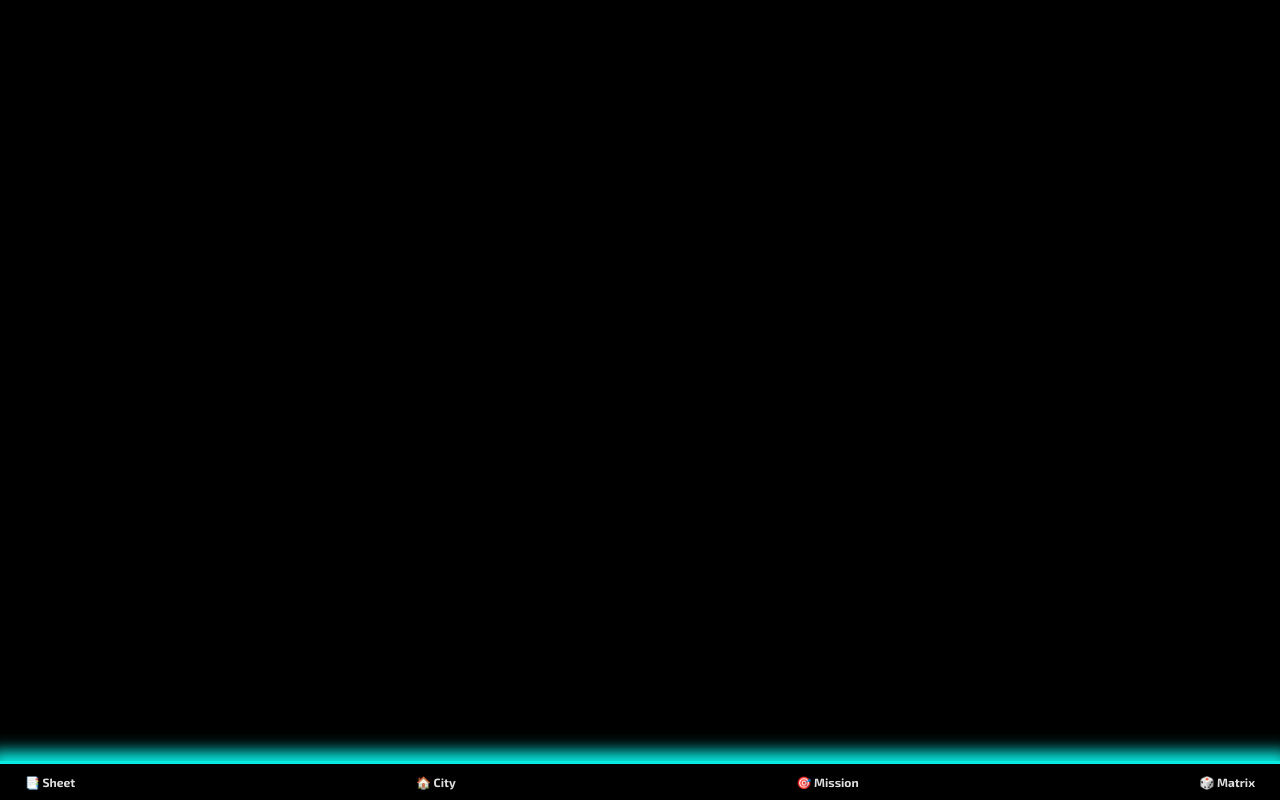
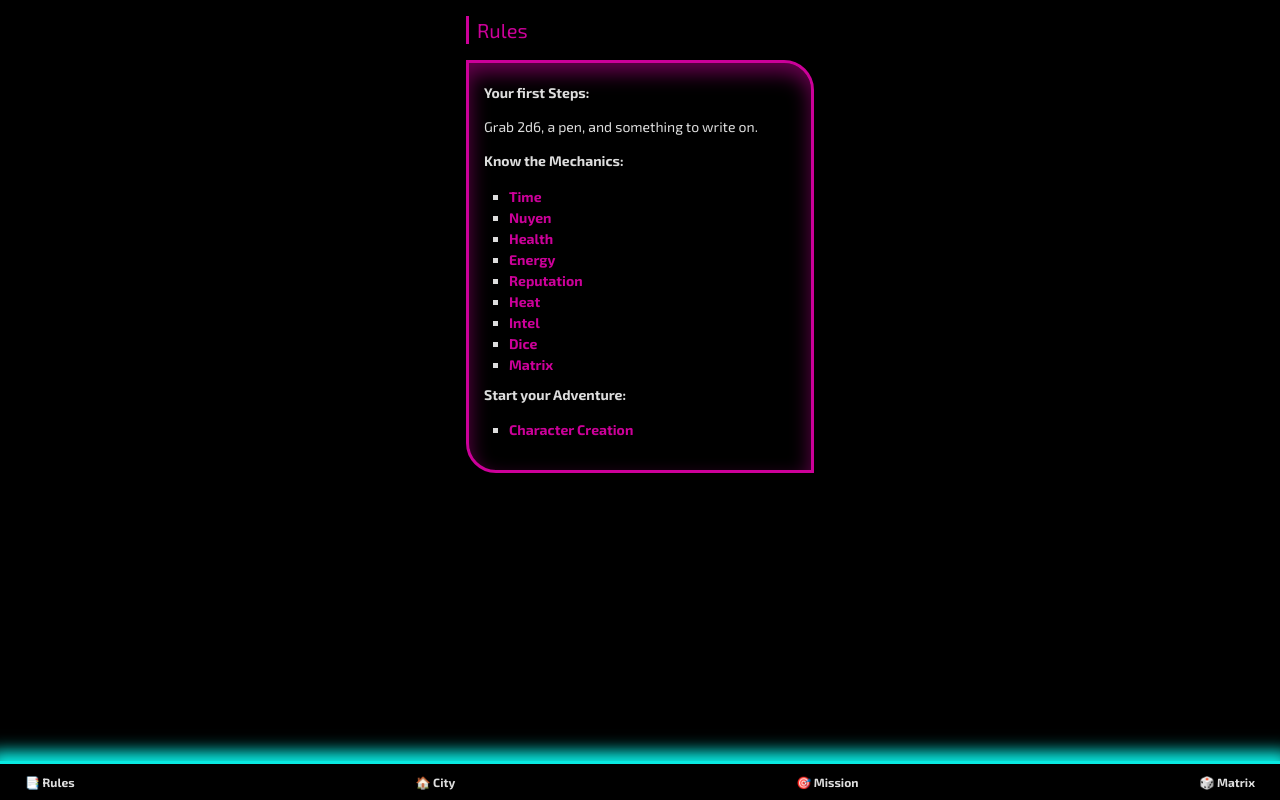
Before and after one commit to BroBuddy/shadowrun-neonhollow, a React (Vite) app: page /rules in a window 1280 px wide. Built offline with nearby package versions, Linux system fonts and the light colour scheme.

Commit message:
clean up

```diff
--- a/src/components/MobileNav.tsx
+++ b/src/components/MobileNav.tsx
@@ -3,8 +3,8 @@ import { Link } from 'react-router-dom'
 const MobileNav = () => {
     return (
         <section className="mobile-nav">
-            <Link to="/sheet">
-                <span className="text-xs">📑 Sheet</span>
+            <Link to="/rules">
+                <span className="text-xs">📑 Rules</span>
             </Link>
 
             <Link to="/city">
--- a/src/components/Rules.tsx
+++ /dev/null
@@ -1,11 +0,0 @@
-import Card from './Card'
-
-const Rules = () => {
-    return (
-        <section className="flex flex-col py-2 w-full">
-            <Card title="Rules">Rules</Card>
-        </section>
-    )
-}
-
-export default Rules
--- a/src/components/Sheet.tsx
+++ /dev/null
@@ -1,65 +0,0 @@
-import { Link } from 'react-router-dom'
-import Booklet from './Booklet'
-import Card from './Card'
-
-function Sheet() {
-    return (
-        <Card title="Sheet">
-            <p>
-                A fast-access reference sheet featuring the most essential rules
-                and frequently used tables.
-            </p>
-            <p>
-                <strong>Rules:</strong>
-            </p>
-            <p>
-                <Link to="/R001" className="a">
-                    R001
-                </Link>{' '}
-                &#8594; Welcome to NeonHollow
-            </p>
-            <p>
-                <Link to="/R002" className="a">
-                    R002
-                </Link>{' '}
-                &#8594; Instructions
-            </p>
-            <p>
-                <strong>Matrix:</strong>
-            </p>
-            <p>
-                <Link to="/R401" className="a">
-                    R401
-                </Link>{' '}
-                &#8594; Event Matrix
-            </p>
-            <p>
-                <Link to="/R501" className="a">
-                    R501
-                </Link>{' '}
-                &#8594; Runner Matrix
-            </p>
-            <p>
-                <strong>Mission:</strong>
-            </p>
-            <p>
-                <Link to="/R602" className="a">
-                    R602
-                </Link>{' '}
-                &#8594; Rules
-            </p>
-            <p>
-                <Link to="/R603" className="a">
-                    R603
-                </Link>{' '}
-                &#8594; Performance
-            </p>
-            <p>
-                <strong>Quick Search:</strong>
-            </p>
-            <Booklet />
-        </Card>
-    )
-}
-
-export default Sheet
--- a/src/data/rules.ts
+++ b/src/data/rules.ts
@@ -1,32 +1,4 @@
 export const Rules = [
-    {
-        id: 'R001',
-        title: 'Welcome to NeonHollow',
-        content:
-            '<p>You’re inside a full-spectrum neural simulation, created by rogue deckers and ex-corp AIs to test potential shadowrunners in a city twisted by corporate control. Everything you see, every sound, every face, every choice—fabricated to push you to your limits.</p>' +
-            '<p>The megacorp dominates this simulation like it does the real world. It watches, it hunts, and it controls every district—just like it will when you jack out of this and hit the actual streets.</p>' +
-            '<p>Your task is simple: break the system.</p>' +
-            '<p>Take on missions. Build your rep. Uncover secrets. Burn down their influence—district by district.</p>' +
-            '<p>This is your trial. Win it... and wake up. R002</p>',
-    },
-    {
-        id: 'R002',
-        title: 'Instructions',
-        content: `<p><strong>Your first Steps:</strong></p>
-            <p>Grab 2d6, a pen, and something to write on.</p>
-            <p><strong>Know the Mechanics:</strong></p>
-            <p>R003 &#8594; Time</p>
-            <p>R004 &#8594; Nuyen</p>
-            <p>R005 &#8594; Health</p>
-            <p>R006 &#8594; Energy</p>
-            <p>R007 &#8594; Reputation</p>
-            <p>R008 &#8594; Heat</p>
-            <p>R009 &#8594; Intel</p>
-            <p>R010 &#8594; Dice</p>
-            <p>R011 &#8594; Matrix</p>
-            <p><strong>Start your Adventure:</strong></p>
-            <p>R012 &#8594; Character Creation</p>`,
-    },
     {
         id: 'R003',
         title: 'Time Mechanic',
--- a/src/main.tsx
+++ b/src/main.tsx
@@ -1,12 +1,13 @@
 import React, { StrictMode } from 'react'
 import { createRoot } from 'react-dom/client'
-import { createBrowserRouter, Navigate, RouterProvider } from 'react-router-dom'
+import { createBrowserRouter, RouterProvider } from 'react-router-dom'
 import App from './App.tsx'
 import MissionRouter from './feature/mission/MissionRouter.tsx'
 import CityRouter from './feature/city/CityRouter.tsx'
 
-const Sheet = React.lazy(() => import('./components/Sheet'))
-const Matrix = React.lazy(() => import('./components/Matrix'))
+const Welcome = React.lazy(() => import('./pages/Welcome'))
+const Rules = React.lazy(() => import('./pages/Rules'))
+const Matrix = React.lazy(() => import('./pages/Matrix'))
 const TagContent = React.lazy(() => import('./components/TagContent'))
 
 const router = createBrowserRouter([
@@ -15,11 +16,11 @@ const router = createBrowserRouter([
         children: [
             {
                 index: true,
-                element: <Navigate to="/R001" replace />,
+                element: <Welcome />,
             },
             {
-                path: '/sheet',
-                element: <Sheet />,
+                path: '/rules',
+                element: <Rules />,
             },
             {
                 path: '/matrix',
--- a/src/components/Matrix.tsx
+++ b/src/pages/Matrix.tsx
@@ -1,5 +1,5 @@
 import { Link } from 'react-router-dom'
-import Card from './Card'
+import Card from '../components/Card'
 
 const rows = 6
 const cols = 6
--- /dev/null
+++ b/src/pages/Rules.tsx
@@ -0,0 +1,57 @@
+import { Link } from 'react-router-dom'
+import Card from '../components/Card'
+
+const Rules = () => {
+    return (
+        <Card title="Rules">
+            <div className="card">
+                <p>
+                    <strong>Your first Steps:</strong>
+                </p>
+                <p>Grab 2d6, a pen, and something to write on.</p>
+                <p>
+                    <strong>Know the Mechanics:</strong>
+                </p>
+                <ul>
+                    <li>
+                        <Link to="/R003">Time</Link>
+                    </li>
+                    <li>
+                        <Link to="/R004">Nuyen</Link>
+                    </li>
+                    <li>
+                        <Link to="/R005">Health</Link>
+                    </li>
+                    <li>
+                        <Link to="/R006">Energy</Link>
+                    </li>
+                    <li>
+                        <Link to="/R007">Reputation</Link>
+                    </li>
+                    <li>
+                        <Link to="/R008">Heat</Link>
+                    </li>
+                    <li>
+                        <Link to="/R009">Intel</Link>
+                    </li>
+                    <li>
+                        <Link to="/R010">Dice</Link>
+                    </li>
+                    <li>
+                        <Link to="/R011">Matrix</Link>
+                    </li>
+                </ul>
+                <p>
+                    <strong>Start your Adventure:</strong>
+                </p>
+                <ul>
+                    <li>
+                        <Link to="/R012">Character Creation</Link>
+                    </li>
+                </ul>
+            </div>
+        </Card>
+    )
+}
+
+export default Rules
--- /dev/null
+++ b/src/pages/Welcome.tsx
@@ -0,0 +1,35 @@
+import { Link } from 'react-router-dom'
+import Card from '../components/Card'
+
+function Welcome() {
+    return (
+        <Card title="Welcome to NeonHollow">
+            <div className="card">
+                <p>
+                    You’re inside a full-spectrum neural simulation, created by
+                    rogue deckers and ex-corp AIs to test potential
+                    shadowrunners in a city twisted by corporate control.
+                    Everything you see, every sound, every face, every
+                    choice—fabricated to push you to your limits.
+                </p>
+                <p>
+                    The megacorp dominates this simulation like it does the real
+                    world. It watches, it hunts, and it controls every
+                    district—just like it will when you jack out of this and hit
+                    the actual streets.
+                </p>
+                <p>Your task is simple: break the system.</p>
+                <p>
+                    Take on missions. Build your rep. Uncover secrets. Burn down
+                    their influence—district by district.
+                </p>
+                <p>
+                    This is your trial. Win it... and wake up.{' '}
+                    <Link to="/rules">Rules</Link>
+                </p>
+            </div>
+        </Card>
+    )
+}
+
+export default Welcome
```
